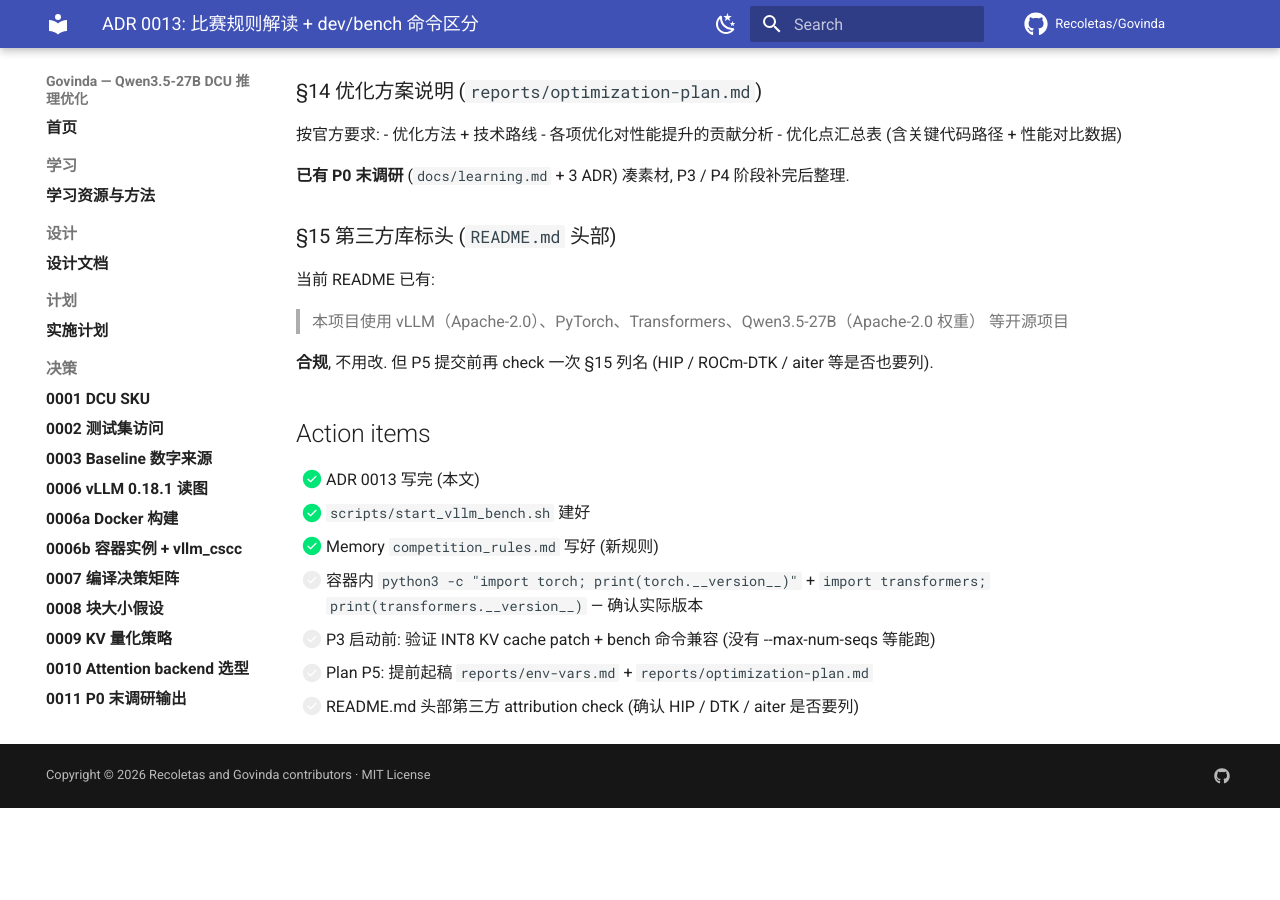
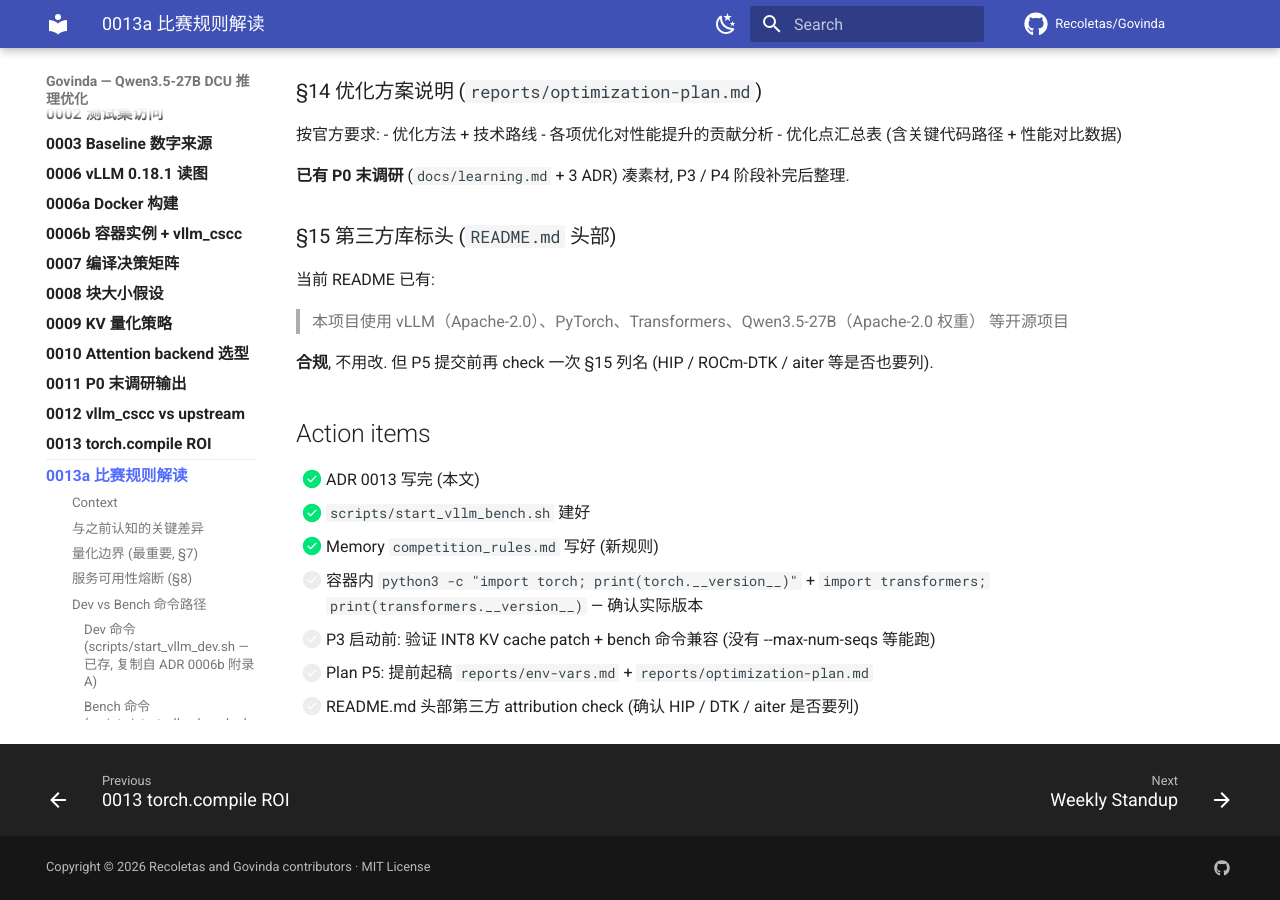
Before and after one commit to Recoletas/Govinda, an MkDocs documentation site: the page built from docs/decisions/0013-competition-rules-interpretation.md, in a window 1280 px wide and 900 px high, scrolled down 2579 px. Built offline with MkDocs 1.6.1 and Material for MkDocs 9.7.7, drawn with Linux system fonts in a browser that asks for light colours; comment, search, counter and statistics services are not loaded; before the commit the page ends 3387 px from its top, so only the background shows below that.

Commit message:
docs(mkdocs): 加 ADR 0013a 比赛规则解读入口

```diff
--- a/mkdocs.yml
+++ b/mkdocs.yml
@@ -88,6 +88,7 @@ nav:
       - 0011 P0 末调研输出: decisions/0011-p0-research-output.md
       - "0012 vllm_cscc vs upstream": decisions/0012-vllm-cscc-vs-upstream.md
       - 0013 torch.compile ROI: decisions/0013-torch-compile-roi.md
+      - "0013a 比赛规则解读": decisions/0013-competition-rules-interpretation.md
   - 进度:
       - Weekly Standup: weekly/progress.md
   - 资源:
```
